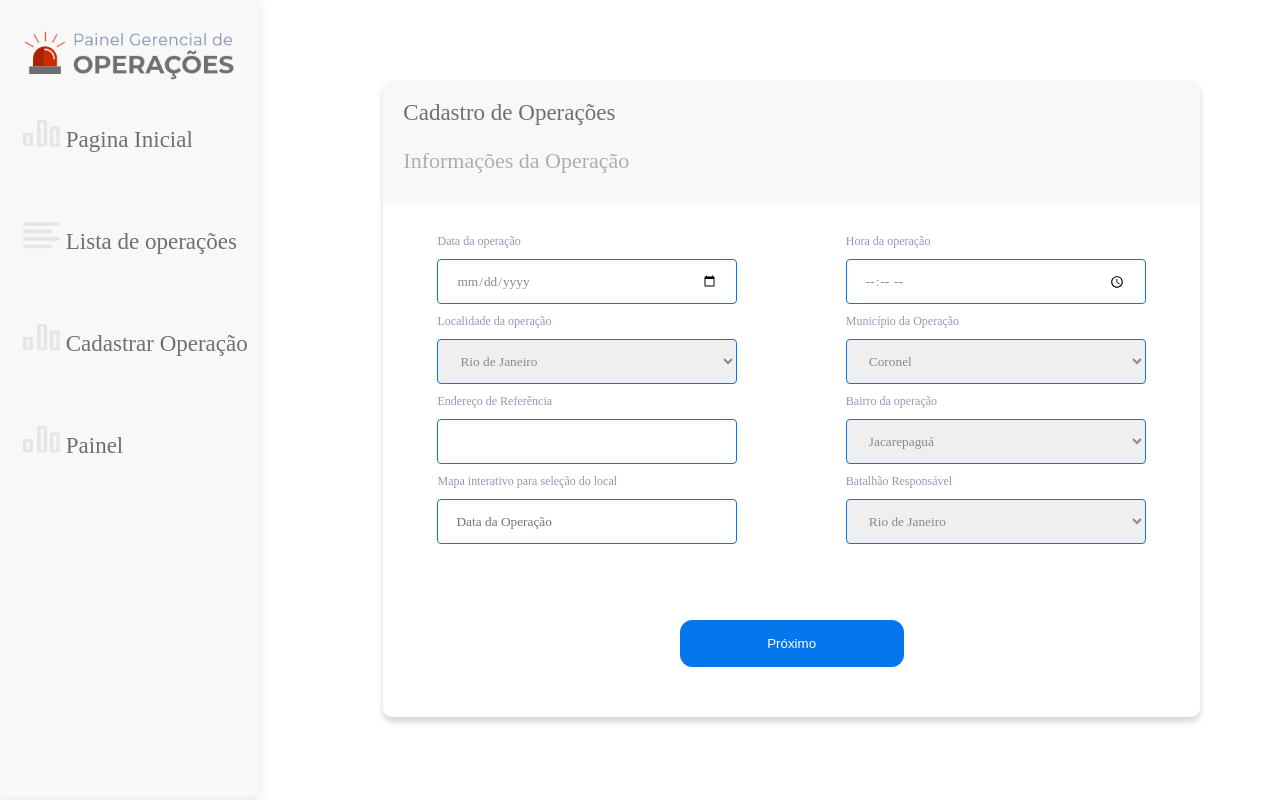
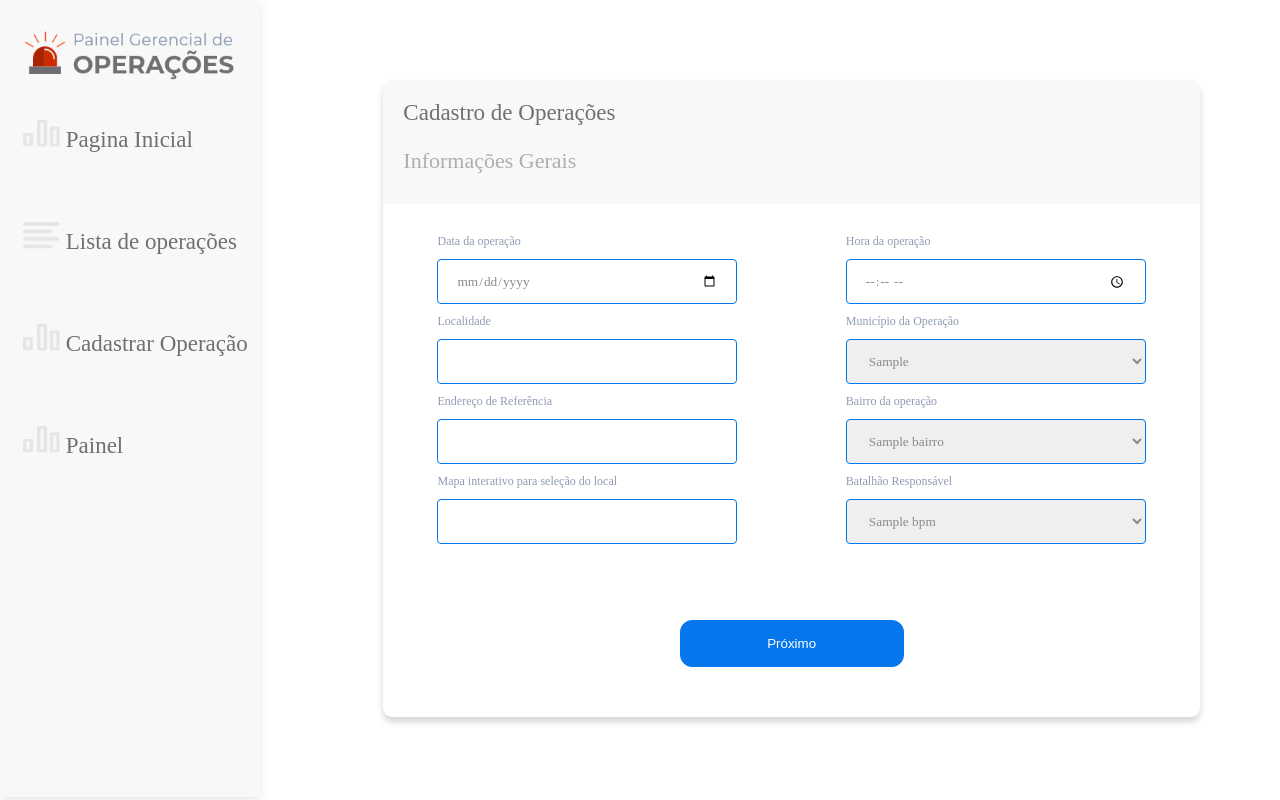
Before and after one commit to MinisterioPublicoRJ/ropm, a Django app: template operations/templates/operations/form_template.html in a window 1280 px wide. Run offline with Django 3.2, Linux system fonts and the light colour scheme; the template is opened without the code that fills it: most values are stand-ins (such as "Sample title", 1, 10 or a date in 2020).

Commit message:
Adiciona comportamento na seleção de Municipios, bairros e batalhoes

```diff
--- a/coredata/api_urls.py
+++ b/coredata/api_urls.py
@@ -6,7 +6,7 @@ from coredata import api_views
 app_name = "coredata"
 urlpatterns = [
     path("municipios-rj", api_views.MunicipiosView.as_view(), name="municipios-list"),
-    path("bairros-rj/<int:cod_mun>", api_views.BairrosView.as_view(), name="bairros-list"),
-    path("batalhoes-rj/<int:cod_mun>", api_views.BatalhaoView.as_view(), name="batalhoes-list"),
+    path("bairros-rj/<str:nm_mun>", api_views.BairrosView.as_view(), name="bairros-list"),
+    path("batalhoes-rj/<str:nm_mun>", api_views.BatalhaoView.as_view(), name="batalhoes-list"),
     path("delegacias-rj/<int:cod_mun>", api_views.DelegaciaView.as_view(), name="delegacias-list"),
 ]
--- a/operations/templates/operations/form_template.html
+++ b/operations/templates/operations/form_template.html
@@ -10,7 +10,7 @@
     <div class="header-form">
       <div class="text-header-form">
         <span>Cadastro de Operações</span>
-        <p>Informações da Operação</p>
+        <p>Informações Gerais</p>
       </div>
       <div id="progressbar"></div>
     </div>
@@ -19,29 +19,29 @@
         <div class="box-form-group">
           <div class="">
             <label for="name">Data da operação </label>
-            <input type="date" id="date" name="">
+            <input type="date" id="date" name="" required>
           </div>
           <div class="styled-select">
             <label>Hora da operação </label>
-            <input type="time" id="time" name="">
+            <input type="time" id="time" name="" required>
           </div>
         </div>
         <div class="box-form-group">
           <div class="styled-select">
-            <label>Localidade da operação</label>
-            <select class="form-control required" id="municipio" name="municipio">
-              <option value="rio de janeiro">Rio de Janeiro</option>
-              <option value="niterói">Niterói</option>
-              <option value="são gonçalo">São Gonçalo</option>
-            </select>
+            <label>Localidade</label>
+            <input type="text" id="localidade_operacao" name="localidade_operacao" required>
           </div>
           <div class="form-group">
             <label>Município da Operação </label>
             <div class="styled-select">
-              <select class="form-control required" id="posto_comandante" name="posto_comandante">
-                <option value="coronel">Coronel</option>
-                <option value="major">Major</option>
-                <option value="capitão">Capitão</option>
+              <select
+                  class="form-control required"
+                  id="municipio_operacao"
+                  name="municipio_operacao"
+                  onchange="getBairros(this); getBatalhoes(this);">
+                  {% for municipio in municipios %}
+                      <option value="{{ municipio.nm_mun }}">{{ municipio.nm_mun}}</option>
+                  {% endfor %}
               </select>
             </div>
           </div>
@@ -54,24 +54,24 @@
           </div>
           <div class="styled-select">
             <label>Bairro da operação </label>
-            <select class="form-control required" id="bairro" name="bairro">
-              <option value="rio de janeiro">Jacarepaguá</option>
-              <option value="niterói">Boa Viagem</option>
-              <option value="são gonçalo">Centro</option>
+            <select class="form-control required" id="bairro_operacao" name="bairro_operacao">
+                {% for bairro in bairros %}
+                    <option value="{{ bairro.bairro_id}}">{{ bairro.bairro}}</option>
+                {% endfor %}
             </select>
           </div>
         </div>
         <div class="box-form-group">
           <div class="">
             <label for="name">Mapa interativo para seleção do local</label>
-            <input type="text" id="date" name="" placeholder="Data da Operação">
+            <input type="text" id="mapaa_interativo" name="mapa_interativo" placeholder="">
           </div>
           <div class="styled-select">
-            <label>Batalhão Responsável </label>
-            <select class="form-control required" id="municipio" name="municipio">
-              <option value="rio de janeiro">Rio de Janeiro</option>
-              <option value="niterói">Niterói</option>
-              <option value="são gonçalo">São Gonçalo</option>
+            <label>Batalhão Responsável</label>
+            <select class="form-control required" id="batalhao_operacao" name="batalhao_operacao">
+                {% for batalhao in batalhoes %}
+                    <option value="{{ batalhao.id}}">{{batalhao.bpm}}</option>
+                {% endfor %}
             </select>
           </div>
         </div>
@@ -88,5 +88,5 @@
 {% endblock content %}
 
 {% block extra_js %}
-
+      <script src="{% static 'js/informacoes_gerais.js' %}"></script>
 {% endblock extra_js %}
--- a/operations/views.py
+++ b/operations/views.py
@@ -2,6 +2,8 @@ import uuid
 
 from django.contrib.auth.mixins import LoginRequiredMixin
 from django.views.generic import TemplateView
+
+from coredata.models import Bairro, Batalhao, Municipio
 
 
 class OperationReportView(LoginRequiredMixin, TemplateView):
@@ -10,6 +12,10 @@ class OperationReportView(LoginRequiredMixin, TemplateView):
     def get_context_data(self, **kwargs):
         context = super().get_context_data(**kwargs)
         context["form_uuid"] = uuid.uuid4()
+        context["municipios"] = Municipio.objects.get_ordered_values()
+        nm_first_city = context["municipios"][0]["nm_mun"]
+        context["bairros"] = Bairro.objects.get_ordered_for_municipio(nm_first_city)
+        context["batalhoes"] = Batalhao.objects.get_ordered_for_municipio(nm_first_city)
         return context
 
 
--- /dev/null
+++ b/static/js/informacoes_gerais.js
@@ -0,0 +1,31 @@
+function getBairros(object) {
+    const bairroUrl = `/v1/dados/bairros-rj/${object.value}`;
+    fetch(bairroUrl, {method: "GET"})
+    .then(response => response.json())
+    .then(data => {
+        let bairroSelector = document.querySelector("#bairro_operacao");
+        bairroSelector.innerHTML = "";
+        data.forEach(bairro => {
+            let option = document.createElement("option");
+            option.text = bairro.bairro;
+            bairroSelector.add(option);
+        })
+    ;})
+    .catch(error => {})
+}
+
+function getBatalhoes(object) {
+    const batalhaoUrl = `/v1/dados/batalhoes-rj/${object.value}`;
+    fetch(batalhaoUrl, {method: "GET"})
+    .then(response => response.json())
+    .then(data => {
+        let batalhaoSelector = document.querySelector("#batalhao_operacao");
+        batalhaoSelector.innerHTML = "";
+        data.forEach(batalhao => {
+            let option = document.createElement("option");
+            option.text = batalhao.bpm;
+            batalhaoSelector.add(option);
+        })
+    ;})
+    .catch(error => {})
+}
--- a/templates/base.html
+++ b/templates/base.html
@@ -57,6 +57,6 @@
   </div>
 
   {% block extra_js %}
-  <script src="{% static 'js/main.js' %}"></script>
+      <script src="{% static 'js/main.js' %}"></script>
   {% endblock extra_js %}
 </body>
```
Also changed, not shown: coredata/api_views.py (+6 -10 lines), coredata/models.py (+21 -0 lines), operations/tests/test_views.py (+23 -0 lines).
